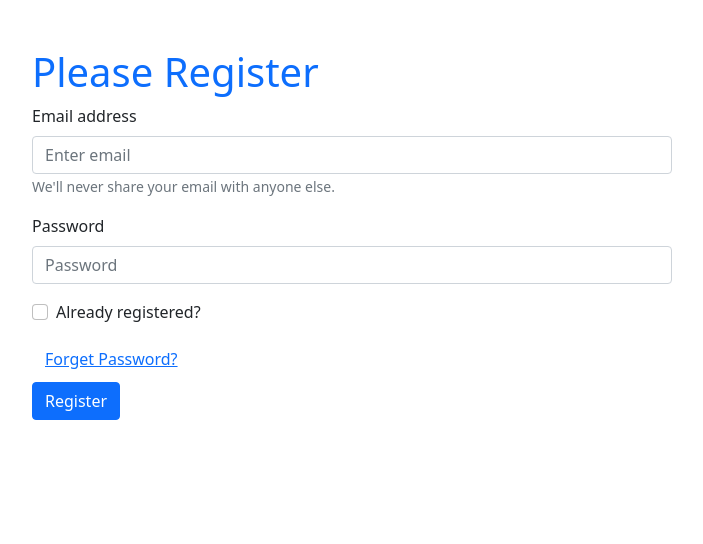
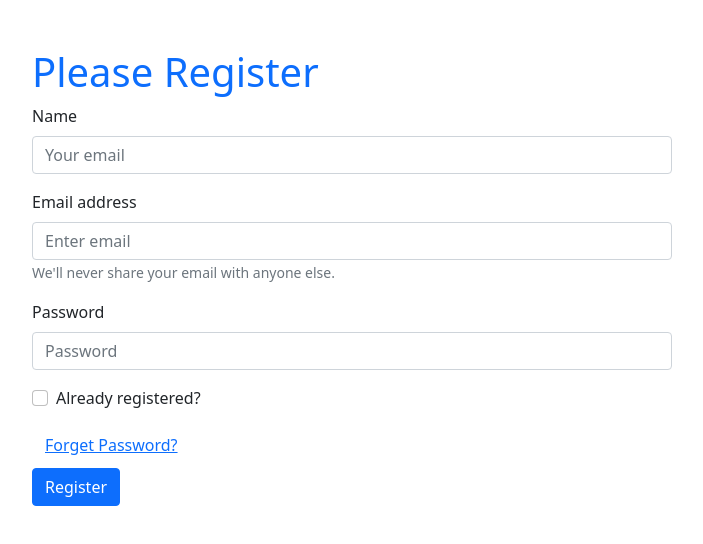
Before and after one commit to nurulamin092/email-password-auth, a React (Create React App) app: page / in a window 1280 px wide. Shown: the top 544 px of the page, without its empty margins (288-991 px from the left). Built offline with nearby package versions, Linux system fonts and the light colour scheme.

Commit message:
update profile

```diff
--- a/src/App.js
+++ b/src/App.js
@@ -1,5 +1,5 @@
 import './App.css';
-import { createUserWithEmailAndPassword, getAuth, sendEmailVerification, sendPasswordResetEmail, signInWithEmailAndPassword } from "firebase/auth";
+import { createUserWithEmailAndPassword, getAuth, sendEmailVerification, sendPasswordResetEmail, signInWithEmailAndPassword, updateProfile } from "firebase/auth";
 import app from './firebase.init';
 import Form from 'react-bootstrap/Form'
 import { Button } from 'react-bootstrap';
@@ -11,9 +11,15 @@ function App() {
 
   const [registered, setRegistered] = useState(false);
   const [validated, setValidated] = useState(false);
+  const [name, setName] = useState();
   const [email, setEmail] = useState('');
+  const [success, setSuccess] = useState('')
   const [password, setPassword] = useState('');
   const [error, setError] = useState('');
+
+  const handleNameBlur = (event) => {
+    setName(event.target.value)
+  }
 
   const handleEmailBlur = (event) => {
     setEmail(event.target.value);
@@ -45,6 +51,8 @@ function App() {
         .then((result) => {
           const user = result.user;
           console.log(user);
+          const successMessage = 'Login success';
+          setSuccess(successMessage);
 
         }).catch((error) => {
           const errorMessage = error.message;
@@ -59,7 +67,9 @@ function App() {
           console.log(user);
           setEmail('');
           setPassword('');
-          emailVerification()
+          emailVerification();
+          setUserName();
+
         }).catch((error) => {
           const errorCode = error.code;
           const errorMessage = error.message;
@@ -68,6 +78,16 @@ function App() {
         })
     }
     event.preventDefault()
+  }
+  const setUserName = () => {
+    updateProfile(auth.currentUser, {
+      displayName: name
+    })
+      .then(() => {
+        console.log('update profile name');
+      }).catch((error) => {
+        setError(error.message);
+      })
   }
   const emailVerification = () => {
     sendEmailVerification(auth.currentUser)
@@ -87,6 +107,14 @@ function App() {
       <div className="registration w-50 mx-auto mt-5">
         <h1 className='text-primary'>Please {registered ? 'Login' : 'Register'} </h1>
         <Form noValidate validated={validated} onSubmit={handleFormSubmit}>
+
+          {!registered && <Form.Group className="mb-3" controlId="formBasicEmail">
+            <Form.Label>Name </Form.Label>
+            <Form.Control onBlur={handleNameBlur} type="text" placeholder="Your email" required />
+            <Form.Control.Feedback type="invalid">
+              Please provide your name .
+            </Form.Control.Feedback>
+          </Form.Group>}
           <Form.Group className="mb-3" controlId="formBasicEmail">
             <Form.Label>Email address</Form.Label>
             <Form.Control onBlur={handleEmailBlur} type="email" placeholder="Enter email" required />
@@ -108,6 +136,7 @@ function App() {
           <Form.Group className="mb-3" controlId="formBasicCheckbox">
             <Form.Check onChange={handleRegisteredChange} type="checkbox" label="Already registered?" />
           </Form.Group>
+          <p className='text-success'>{success}</p>
           <p className='text-danger'>{error}</p>
           <Button onClick={handelForgetPassword} variant='link'>
             Forget Password?
```
